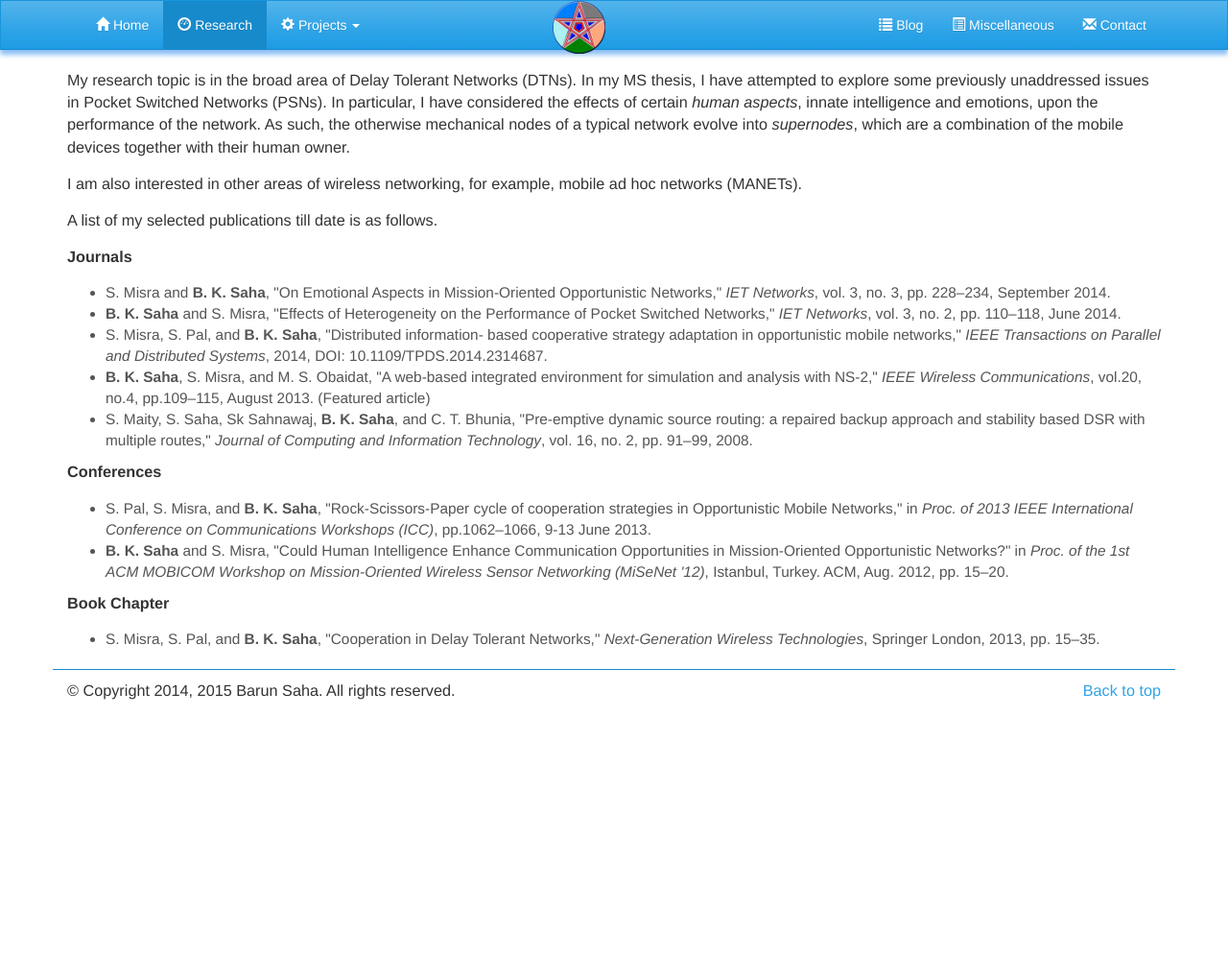
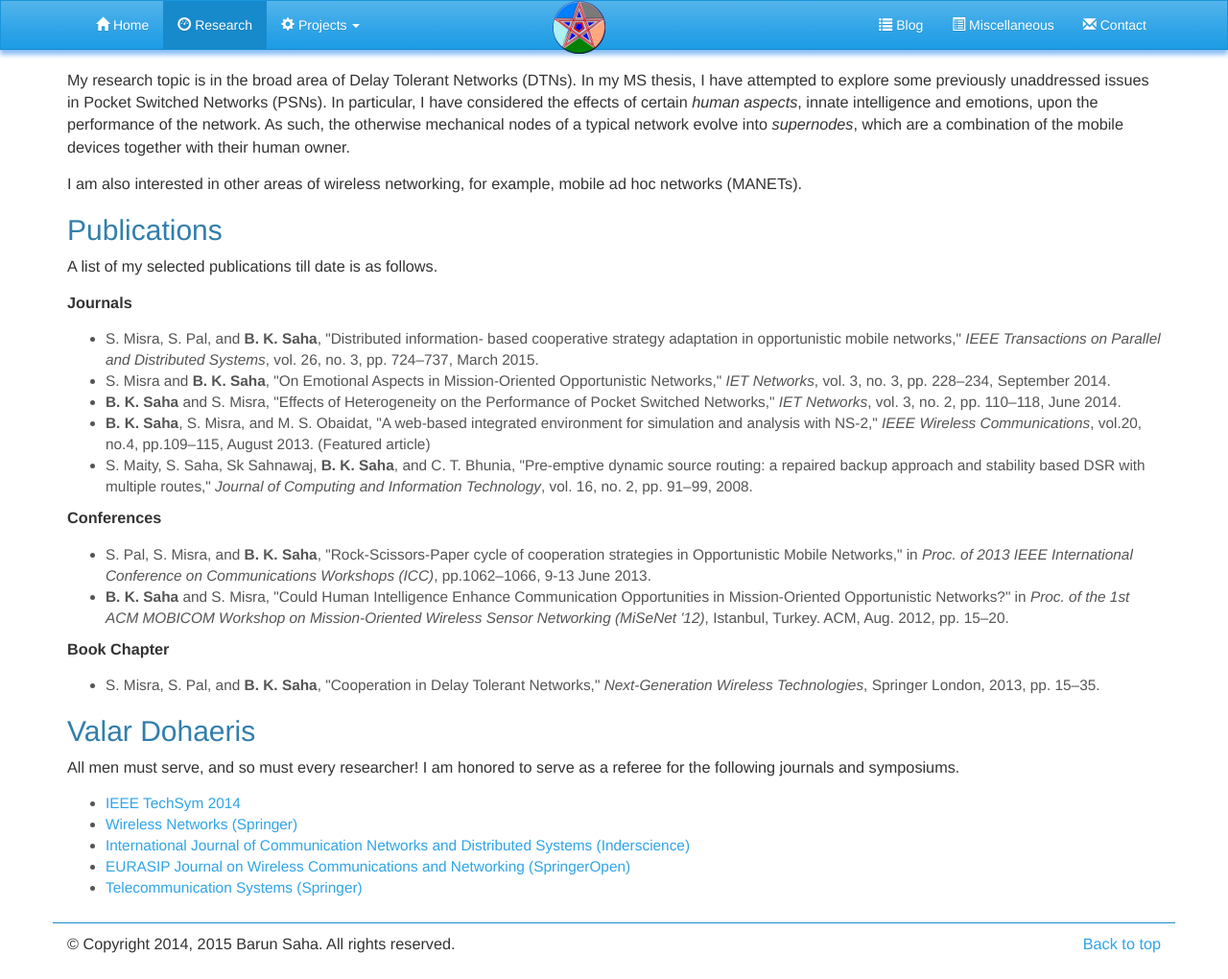
Before and after one commit to barun-saha/barun-saha.github.io, a Jekyll site: the page research.html, which Jekyll copies as it is, in a window 1280 px wide. Shown: the whole page at 96% size. Built offline with Jekyll 4.4.1, drawn with Linux system fonts in a browser that asks for light colours; nearby versions of some CDN libraries; before the commit the page ends 900 px from its top, so only the background shows below that.

Commit message:
Valar Dohaeris: added referee services

```diff
--- a/research.html
+++ b/research.html
@@ -83,6 +83,9 @@
 			example, mobile ad hoc networks (MANETs).
 		</p>
 
+
+		<h2>Publications</h2>
+
 		<p>
 			A list of my selected publications till date is as follows.
 		</p>
@@ -90,6 +93,12 @@
 		<p><strong>Journals</strong></p>
 
 		<ul class="bigger">
+			<li>
+			  S. Misra, S. Pal, and <strong>B. K. Saha</strong>, "Distributed information-
+			  based cooperative strategy adaptation in opportunistic mobile
+			  networks," <em>IEEE Transactions on Parallel and Distributed Systems</em>,
+			  vol. 26, no. 3, pp. 724&ndash;737, March 2015.
+			</li>
 			<li>
 			  S. Misra and <strong>B. K. Saha</strong>, "On Emotional Aspects in Mission-Oriented
 			  Opportunistic Networks," <em>IET Networks</em>, vol. 3, no. 3, pp. 228&ndash;234,
@@ -99,12 +108,6 @@
 			  <strong>B. K. Saha</strong> and S. Misra, "Effects of Heterogeneity on the Performance
 			  of Pocket Switched Networks," <em>IET Networks</em>, vol. 3, no. 2, pp. 110&ndash;118,
 			  June 2014.
-			</li>
-			<li>
-			  S. Misra, S. Pal, and <strong>B. K. Saha</strong>, "Distributed information-
-			  based cooperative strategy adaptation in opportunistic mobile
-			  networks," <em>IEEE Transactions on Parallel and Distributed Systems</em>,
-			  2014, DOI: 10.1109/TPDS.2014.2314687.
 			</li>
 			<li>
 			  <strong>B. K. Saha</strong>, S. Misra, and M. S. Obaidat, "A web-based
@@ -147,6 +150,28 @@
 			  Springer London, 2013, pp. 15&ndash;35.
 			</li>
 		</ul>
+
+
+		<h2>Valar Dohaeris</h2>
+
+		<p>
+			All men must serve, and so must every researcher! I am honored to
+			serve as a referee for the following journals and symposiums.
+
+			<ul class="bigger">
+				<li><a href="http://www.ieee.org/conferences_events/conferences/conferencedetails/index.html?Conf_ID=32812">
+					IEEE TechSym 2014</a></li>
+				<li><a href="http://link.springer.com/journal/11276">Wireless
+					Networks (Springer)</a></li>
+				<li><a href="http://www.inderscience.com/jhome.php?jcode=ijcnds">
+					International Journal of Communication Networks and
+					Distributed Systems (Inderscience)</a></li>
+				<li><a href="http://jwcn.eurasipjournals.com/">EURASIP Journal
+					on Wireless Communications and Networking (SpringerOpen)</a></li>
+				<li><a href="https://www.springer.com/business+%26+management/business+information+systems/journal/11235">
+					Telecommunication Systems (Springer)</a></li>
+			</ul>
+		</p>
 	</div>
 
 
```
Also changed, not shown: templates/research.html (+31 -6 lines).
